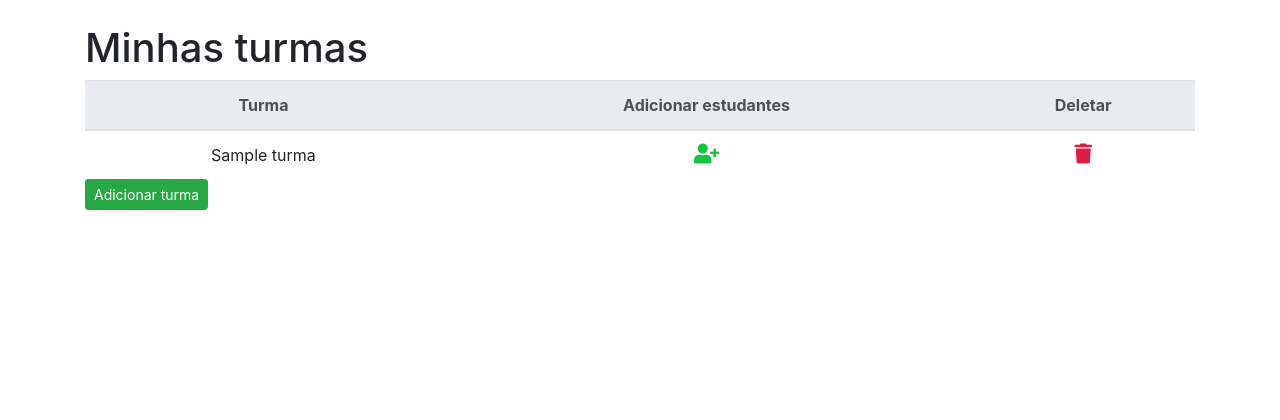
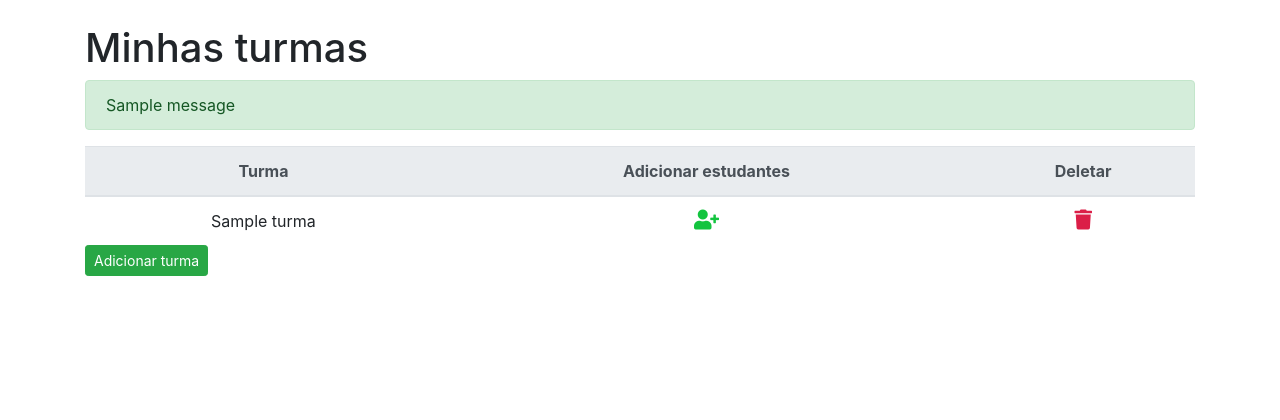
Before and after one commit to lfnd0/T_Fail, a Django app: page /professores/ in a window 1280 px wide. Shown: the part 56-476 px from the top of the page. Run offline with Django 3.2, Linux system fonts and the light colour scheme; a user stored in the database is signed in; tables that the repository leaves empty hold one stand-in row (values such as "Sample post"); one stand-in notice (Sample message) is shown; some libraries are stand-ins or nearby versions.

Commit message:
Atualização template listar turmas professor :heavy_check_mark:

```diff
--- a/turmas/templates/usuario/professores/listar_turmas_professor.html
+++ b/turmas/templates/usuario/professores/listar_turmas_professor.html
@@ -4,6 +4,15 @@
 {% block content %}
 <div class="container">
     <h1>Minhas turmas</h1>
+    {% if messages %}
+    <ul class="messages">
+        {% for message in messages  %}
+        <li {% if message.tags %} class="alert alert-{{message.tags}}" {% endif %}>
+            {{ message }}
+        </li>
+        {% endfor %}
+    </ul>
+    {% endif %}
     <table class="table mb-0">
         <thead class="thead-light">
             <th class="text-center">Turma</th>
@@ -17,11 +26,10 @@
                     {{ turma.nome }}
                 </td>
                 <td class="text-center">
-                    <a href="{% url 'professores:atualizar_turma' turma.pk %}"><i
-                            class="fas fa-user-plus"></i></a>
+                    <a href="{% url 'professores:atualizar_turma' turma.pk %}"><i class="fas fa-user-plus"></i></a>
                 </td>
                 <td class="text-center">
-                        <i class="fas fa-trash"></i>
+                    <a href="turma/deletar/{{turma.id}}/"><i class="fas fa-trash"></i></a>
                 </td>
                 {% empty %}
             <tr>
```
